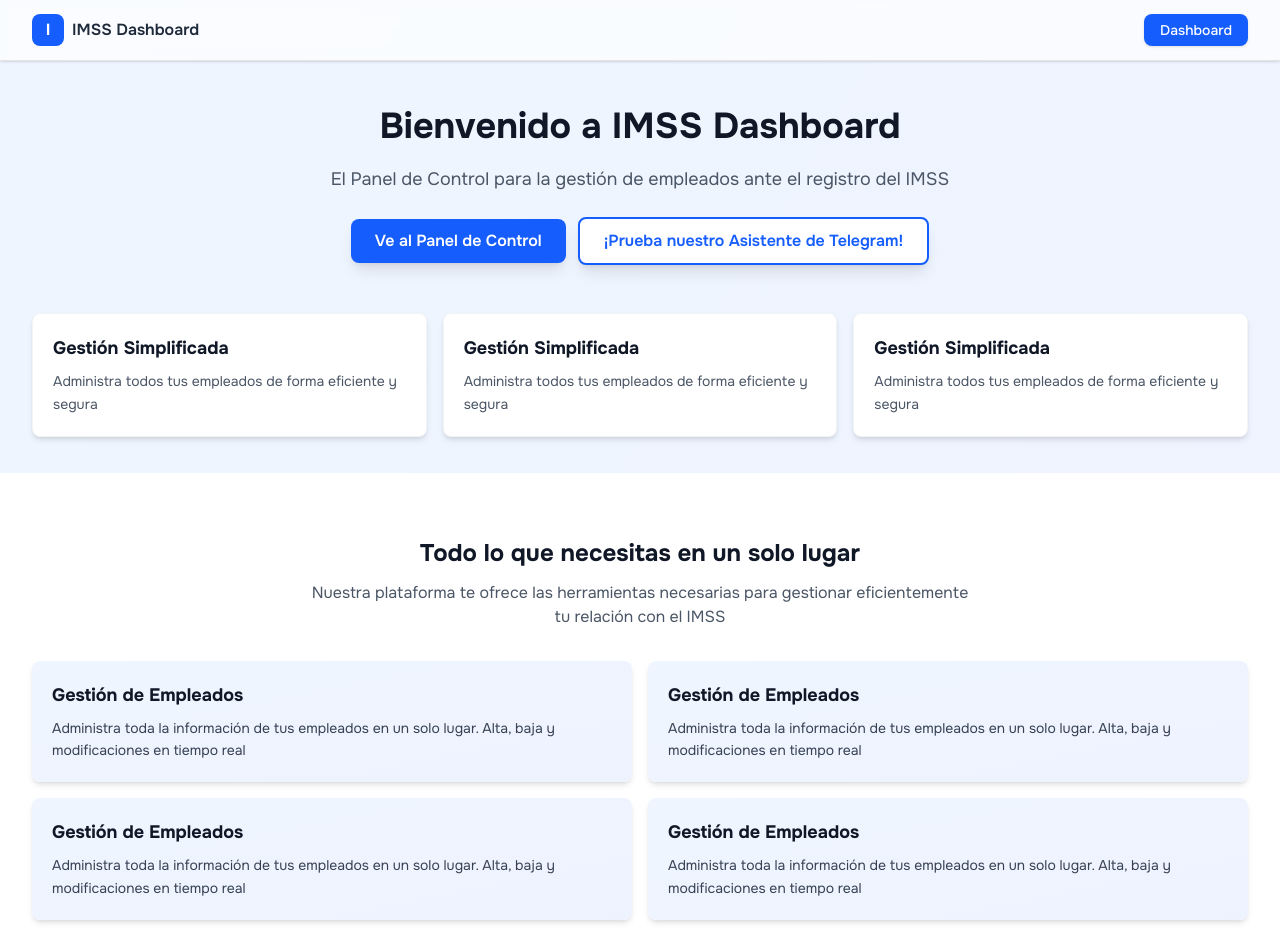
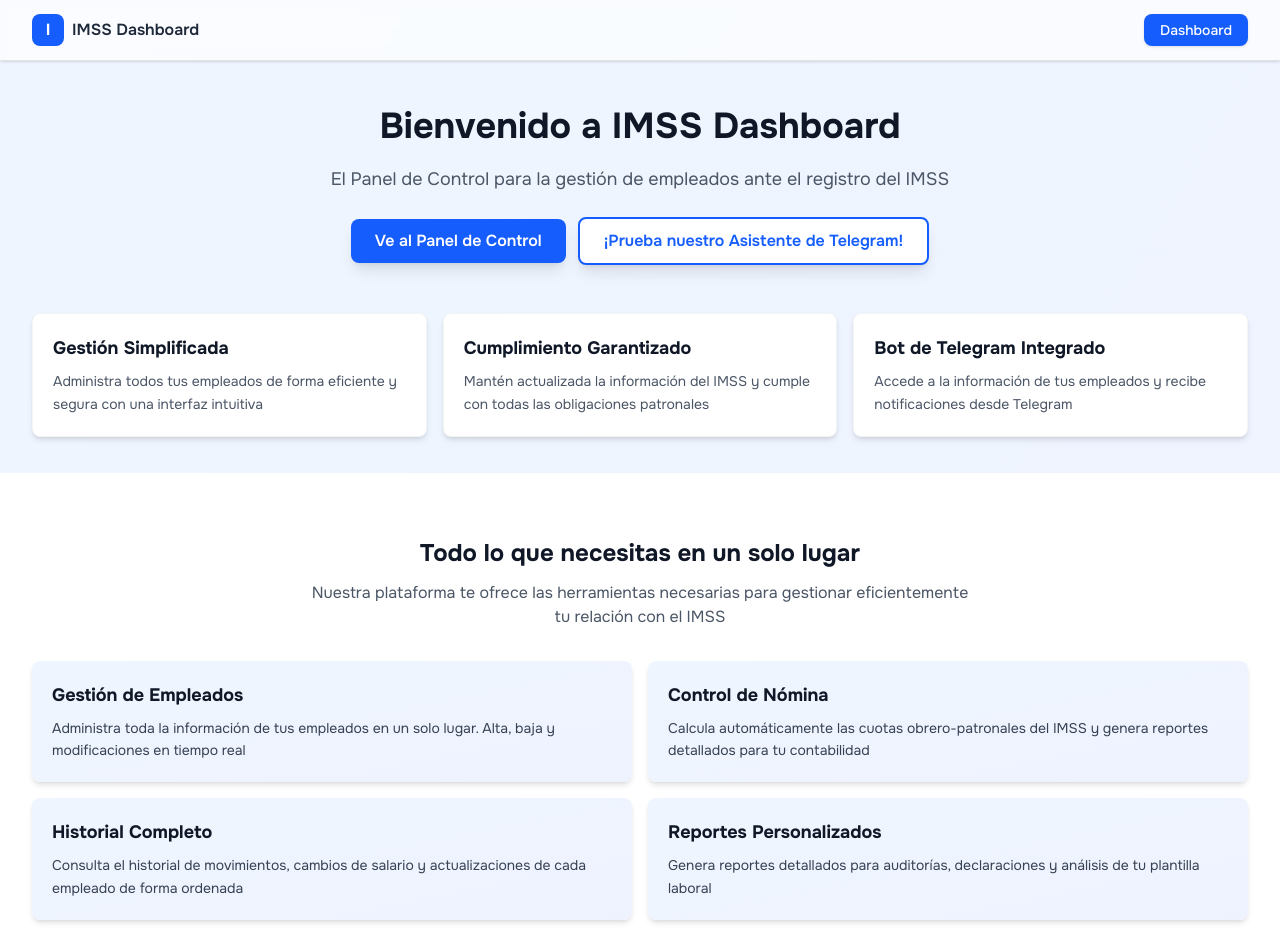
Before and after one commit to diegodev18/imss-dashboard-web, a React (Vite) app in the folder frontend/: page / in a window 1280 px wide. Shown: the top 952 px of the page. Built offline with nearby package versions, Linux system fonts and the light colour scheme.

Commit message:
feat: enhance feature descriptions and refactor pages structure for better readability

```diff
--- a/frontend/src/consts/features.ts
+++ b/frontend/src/consts/features.ts
@@ -1,15 +1,18 @@
 export const main = [
   {
     title: "Gestión Simplificada",
-    description: "Administra todos tus empleados de forma eficiente y segura",
+    description:
+      "Administra todos tus empleados de forma eficiente y segura con una interfaz intuitiva",
   },
   {
-    title: "Gestión Simplificada",
-    description: "Administra todos tus empleados de forma eficiente y segura",
+    title: "Cumplimiento Garantizado",
+    description:
+      "Mantén actualizada la información del IMSS y cumple con todas las obligaciones patronales",
   },
   {
-    title: "Gestión Simplificada",
-    description: "Administra todos tus empleados de forma eficiente y segura",
+    title: "Bot de Telegram Integrado",
+    description:
+      "Accede a la información de tus empleados y recibe notificaciones desde Telegram",
   },
 ];
 
@@ -20,19 +23,19 @@
       "Administra toda la información de tus empleados en un solo lugar. Alta, baja y modificaciones en tiempo real",
   },
   {
-    title: "Gestión de Empleados",
+    title: "Control de Nómina",
     description:
-      "Administra toda la información de tus empleados en un solo lugar. Alta, baja y modificaciones en tiempo real",
+      "Calcula automáticamente las cuotas obrero-patronales del IMSS y genera reportes detallados para tu contabilidad",
   },
   {
-    title: "Gestión de Empleados",
+    title: "Historial Completo",
     description:
-      "Administra toda la información de tus empleados en un solo lugar. Alta, baja y modificaciones en tiempo real",
+      "Consulta el historial de movimientos, cambios de salario y actualizaciones de cada empleado de forma ordenada",
   },
   {
-    title: "Gestión de Empleados",
+    title: "Reportes Personalizados",
     description:
-      "Administra toda la información de tus empleados en un solo lugar. Alta, baja y modificaciones en tiempo real",
+      "Genera reportes detallados para auditorías, declaraciones y análisis de tu plantilla laboral",
   },
 ];
 
--- a/frontend/src/consts/urls.ts
+++ b/frontend/src/consts/urls.ts
@@ -1,14 +1,14 @@
-export const pages = [
-  {
+export const pages = {
+  home: {
     name: "Home",
     url: "/",
   },
-  {
+  dashboard: {
     name: "Dashboard",
     url: "/dashboard",
   },
-  {
+  telegram: {
     name: "Telegram Bot",
     url: "https://t.me/IeuImsBot",
   },
-];
+};
--- a/frontend/src/pages/Home.tsx
+++ b/frontend/src/pages/Home.tsx
@@ -148,10 +148,7 @@
               </p>
               <a
                 className="inline-flex items-center gap-x-2 bg-white text-blue-600 px-6 py-1.5 rounded-lg font-semibold text-base hover:bg-blue-50 transition-colors duration-200 shadow-lg"
-                href={
-                  pages.find((p) => p.name === "Telegram Bot")?.url ||
-                  "https://t.me/IeuImsBot"
-                }
+                href={pages.telegram.url}
                 target="_blank"
                 rel="noopener noreferrer"
               >
@@ -339,7 +336,7 @@
                 Enlaces Rápidos
               </h4>
               <ul className="space-y-1 text-sm">
-                {pages.map((page, idx) => (
+                {Object.values(pages).map((page, idx) => (
                   <li key={idx}>
                     <a
                       href={page.url}
```
